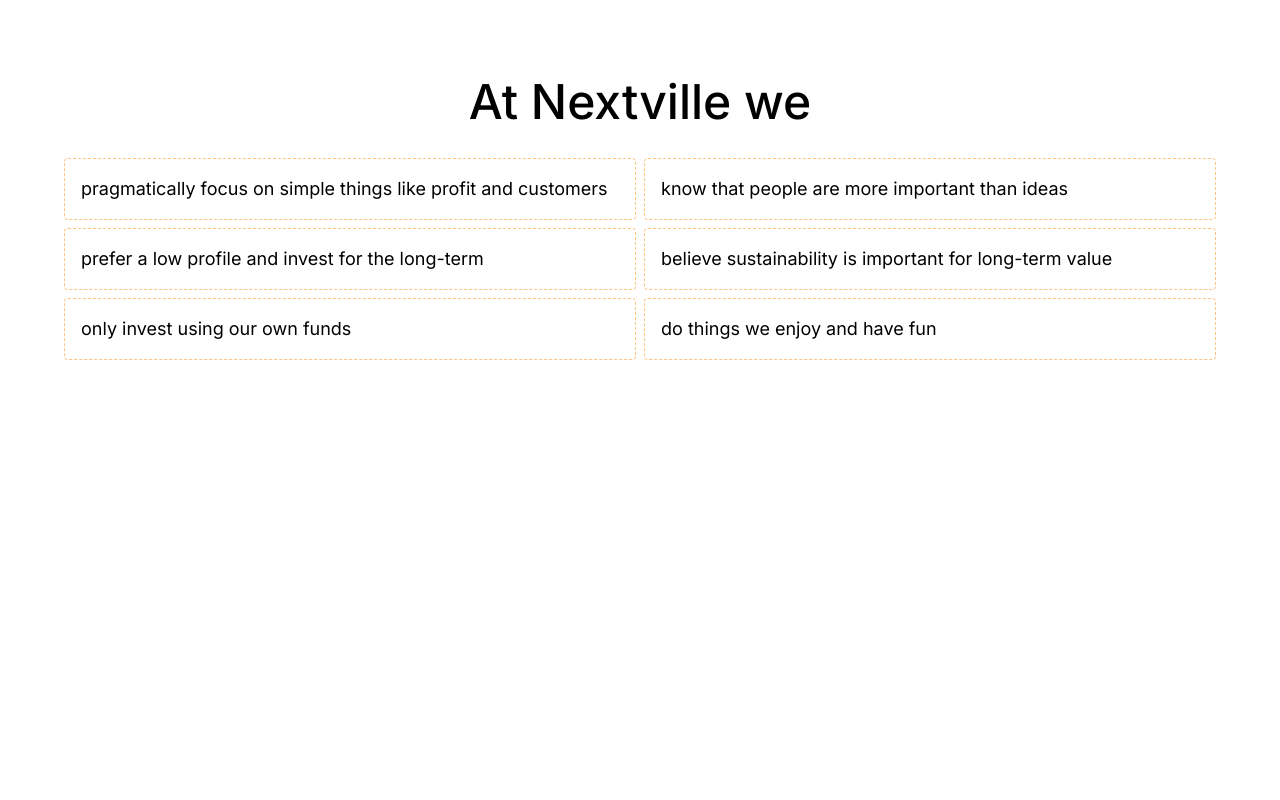
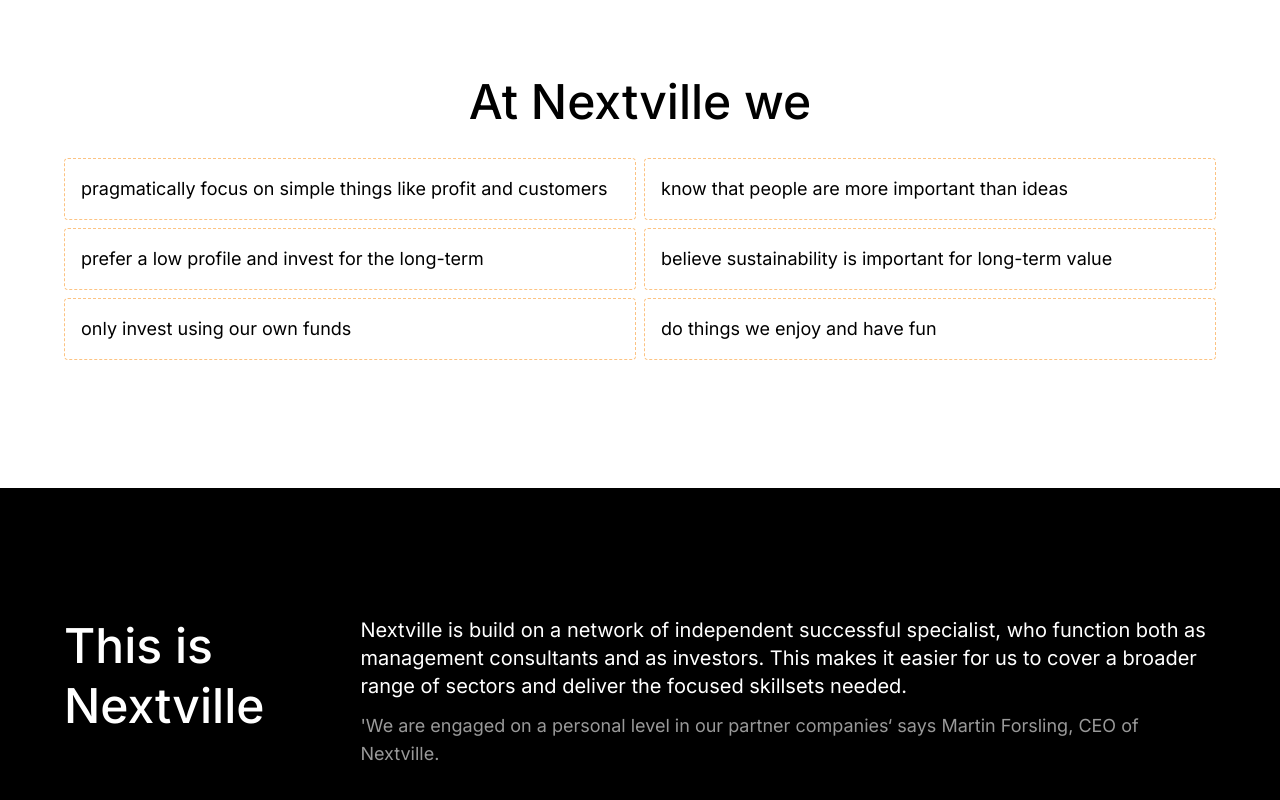
Before and after one commit to Poxie/nextville, a Next.js app: page / in a window 1280 px wide. Shown: the part 1291-2091 px from the top of the page. Before the commit the page ends 1779 px from the top, so only its background shows below. Built offline with nearby package versions, Linux system fonts and the light colour scheme.

Commit message:
Simple people page

```diff
--- a/components/home/index.tsx
+++ b/components/home/index.tsx
@@ -1,5 +1,6 @@
 import About from "./about";
 import Hero from "./hero";
+import People from "./people";
 import Values from "./values";
 
 export default function Home() {
@@ -8,6 +9,7 @@
       <Hero />
       <About />
       <Values />
+      <People />
     </main>
   )
 }
--- /dev/null
+++ b/components/home/people/index.tsx
@@ -0,0 +1,23 @@
+import { useTranslations } from "next-intl"
+
+export default function People() {
+    const t = useTranslations('people');
+
+    return(
+        <section className="py-32 bg-dark text-light">
+            <div className="main-width flex flex-col md:flex-row gap-6 md:gap-24">
+                <h2 className="text-5xl font-medium leading-tight">
+                    {t('title')}
+                </h2>
+                <div className="grid gap-3">
+                    <p className="text-xl">
+                        {t('paragraph-one')}
+                    </p>
+                    <p className="text-lg text-light/60">
+                        {t('paragraph-two')}
+                    </p>
+                </div>
+            </div>
+        </section>
+    )
+}
--- a/messages/en.json
+++ b/messages/en.json
@@ -24,7 +24,8 @@
   },
   "people": {
     "title": "This is Nextville",
-    "description": "Nextville is build on a network of independent successful specialist, who can function both as management consultants and as investors. This makes it easier for us to cover a broader range of sectors and deliver the focused skillsets needed.",
+    "paragraph-one": "Nextville is build on a network of independent successful specialist, who function both as management consultants and as investors. This makes it easier for us to cover a broader range of sectors and deliver the focused skillsets needed.",
+    "paragraph-two": "'We are engaged on a personal level in our partner companies‘ says Martin Forsling, CEO of Nextville.",
     "person-one": {
       "name": "Martin Forsling",
       "role": "Founder & CEO",
```
